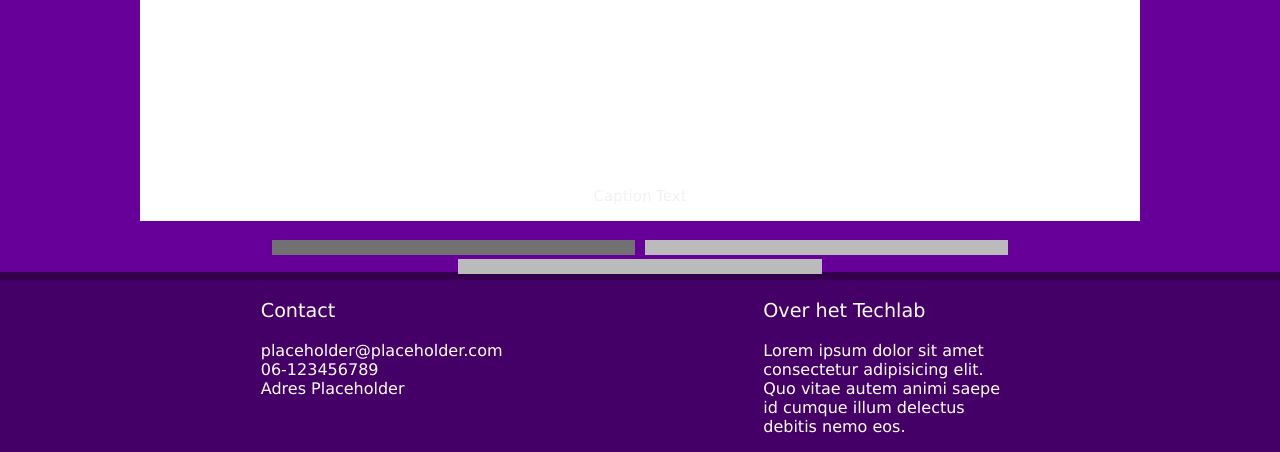
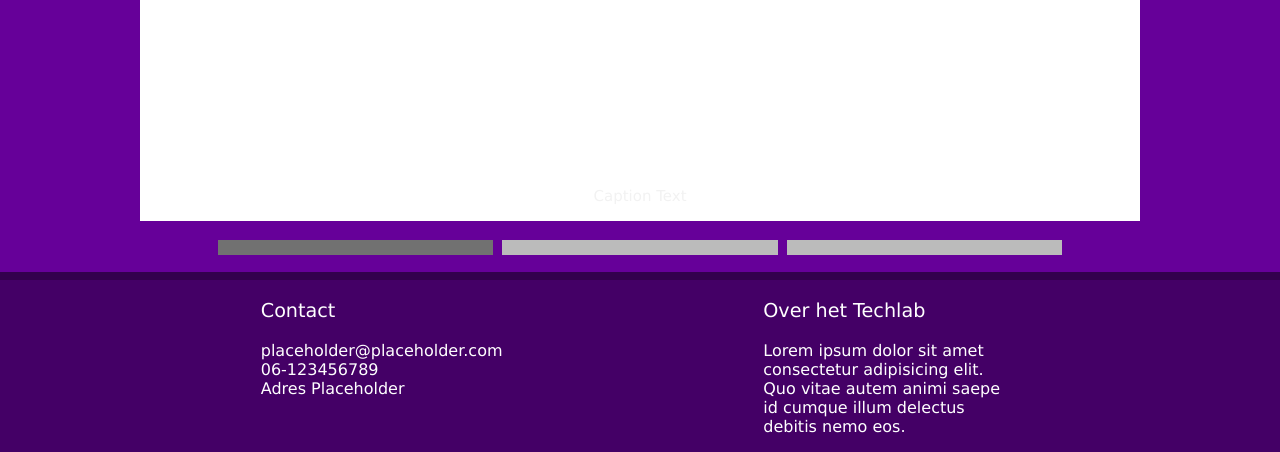
Before and after one commit to iolite312/boekingtechlab, a PHP site: page / in a window 1280 px wide. Shown: the part 686-1138 px from the top of the page. Run offline with PHP 8.4, Linux system fonts and the light colour scheme; data that the repository does not hold is empty; style sheets or scripts are compiled from the project's sources.

Commit message:
adjusting width for slideshow

```diff
--- a/css/index.css
+++ b/css/index.css
@@ -46,7 +46,7 @@ img {
   height: 15px;
   width: 15px;
   margin: 0 2px;
-  width: 33%;
+  width: 25%;
   background-color: #bbb;
   display: inline-block;
   transition: background-color 0.6s ease;
--- a/scss/index.scss
+++ b/scss/index.scss
@@ -35,7 +35,7 @@ img {vertical-align: middle;}
   height: 15px;
   width: 15px;
   margin: 0 2px;
-  width: 33%;
+  width: 25%;
   background-color: #bbb;
   display: inline-block;
   transition: background-color 0.6s ease;
```
